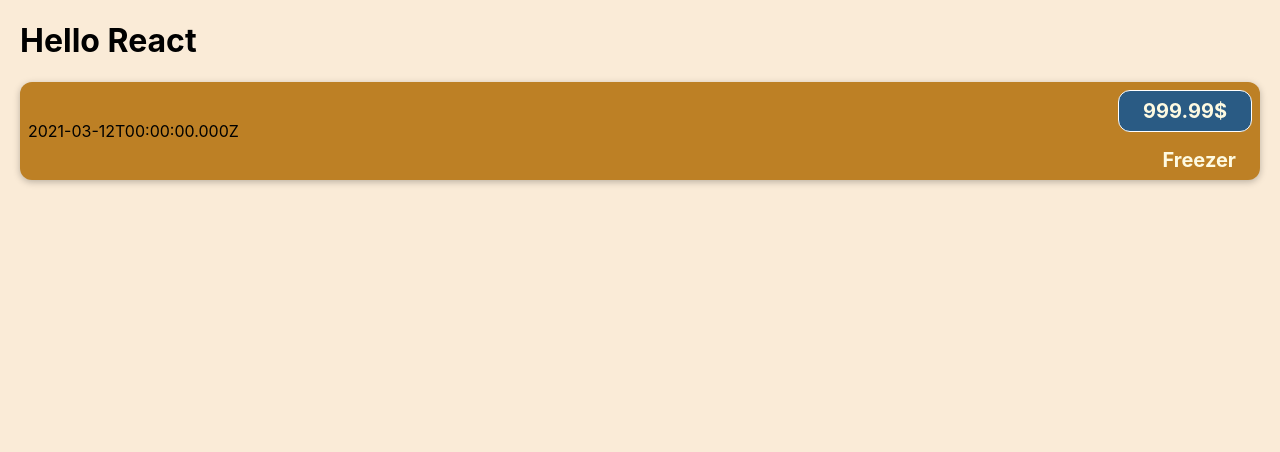
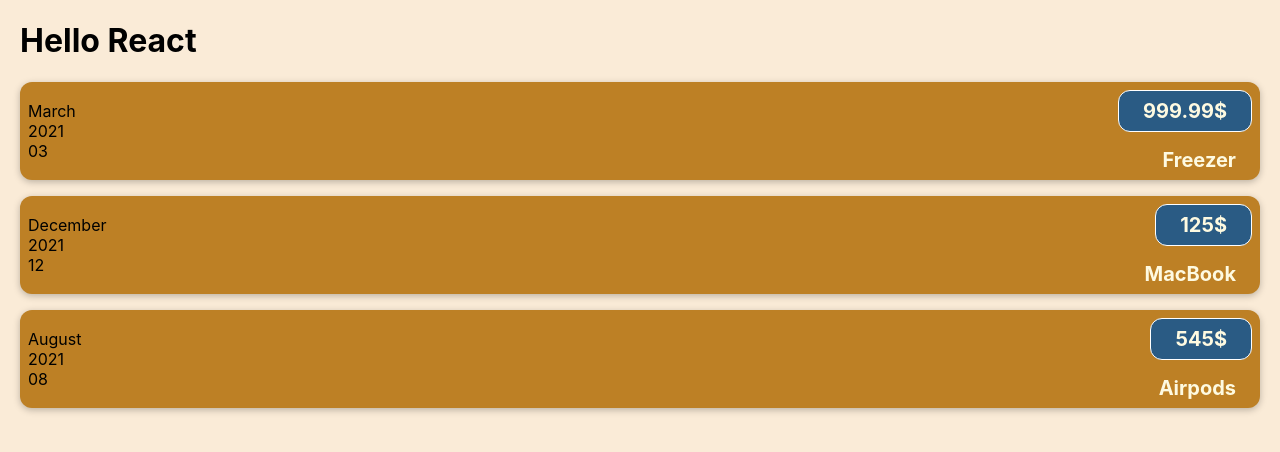
Before and after one commit to Veronika4Donchenko4/expenses, a React (Create React App) app: page / in a window 1280 px wide. Shown: the top 452 px of the page. Built offline with nearby package versions, Linux system fonts and the light colour scheme.

Commit message:
componentization

```diff
--- a/src/App.js
+++ b/src/App.js
@@ -2,10 +2,40 @@ import CostItems from "./components/costitems/CostItems";
 
 
 function App() {
+
+  const costs = [
+    {
+      date: new Date (2021, 2, 12),
+      description: "Freezer",
+      amount: 999.99
+    },
+    {
+      date: new Date (2021, 11, 25),
+      description: "MacBook",
+      amount: 125
+    },
+    {
+      date: new Date (2021, 7, 12),
+      description: "Airpods",
+      amount: 545
+    }
+  ]
+
   return (
     <div>
       <h1>Hello React</h1>
-      <CostItems></CostItems>
+      <CostItems
+      date={costs[0].date}
+      description={costs[0].description}
+      amount={costs[0].amount}/>
+       <CostItems
+      date={costs[1].date}
+      description={costs[1].description}
+      amount={costs[1].amount}/>
+       <CostItems
+      date={costs[2].date}
+      description={costs[2].description}
+      amount={costs[2].amount}/>
     </div>
   );
 }
--- /dev/null
+++ b/src/components/costdate/CostDate.jsx
@@ -0,0 +1,20 @@
+import React from 'react';
+
+const CostDate = (props) => {
+    const month = props.date.toLocaleString('en-EN', {
+    month: 'long'});
+    const year = props.date.getFullYear();
+    const day = props.date.toLocaleString('en-EN', {
+    month: '2-digit'});
+  return (
+    <div>
+       <div>
+        <div>{month}</div>
+        <div>{year}</div>
+        <div>{day}</div>
+      </div>
+    </div>
+  )
+}
+
+export default CostDate
--- a/src/components/costitems/CostItems.jsx
+++ b/src/components/costitems/CostItems.jsx
@@ -1,18 +1,14 @@
 import React from 'react';
 import styles from './CostItems.module.css'
+import CostDate from '../costdate/CostDate';
 
-const CostItems = () => {
-
-  const costDate = new Date (2021, 2, 12);
-  const costDescription = "Freezer";
-  const costAmount = 999.99;
-
+const CostItems = (props) => {
   return (
     <div className={styles['cost-item']}>
-      <div>{costDate.toISOString()}</div>
+      <CostDate date={props.date} />
       <div className={styles['cost-item__description']}>
-        <h2>{costDescription}</h2>
-        <div className={styles['cost-item__price']}>{costAmount}$</div>
+        <h2>{props.description}</h2>
+        <div className={styles['cost-item__price']}>{props.amount}$</div>
       </div>
      </div>
   );
```
Also changed, not shown: src/components/costdate/CostDate.module.css (added).
